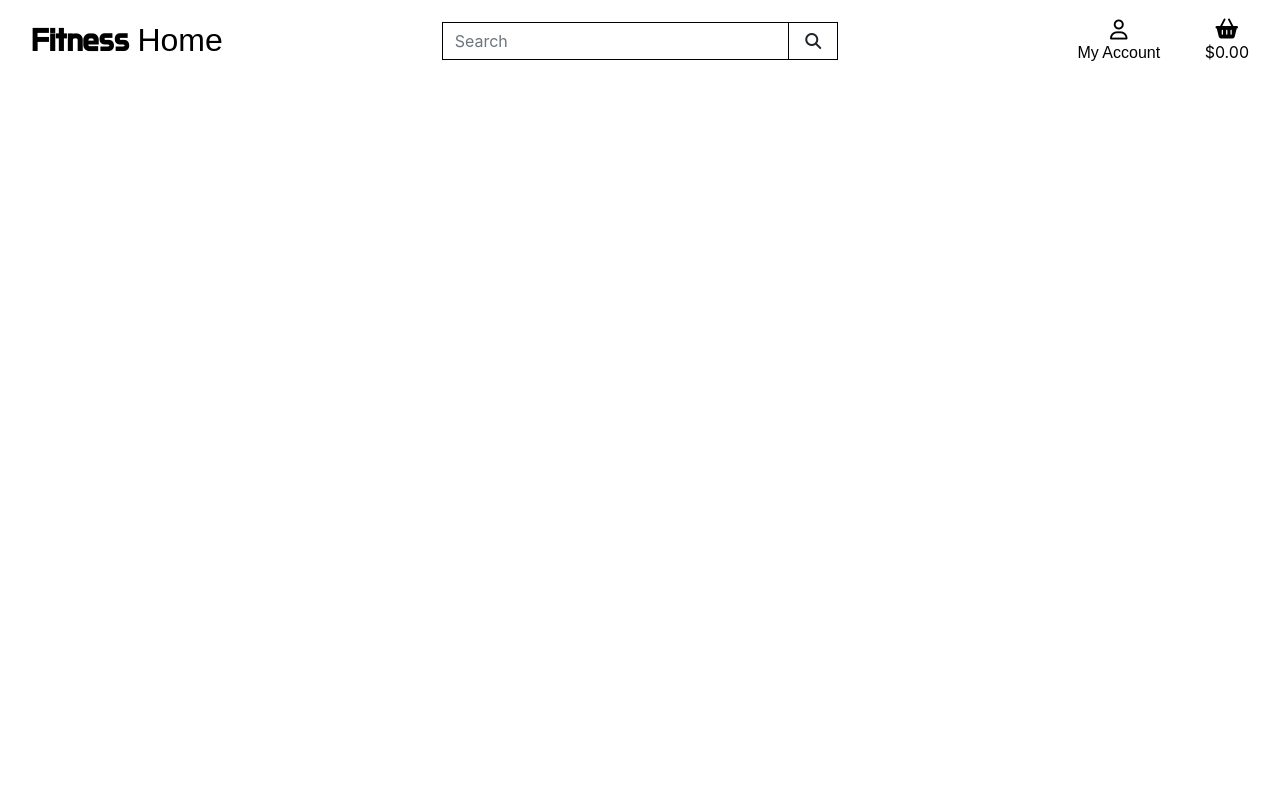
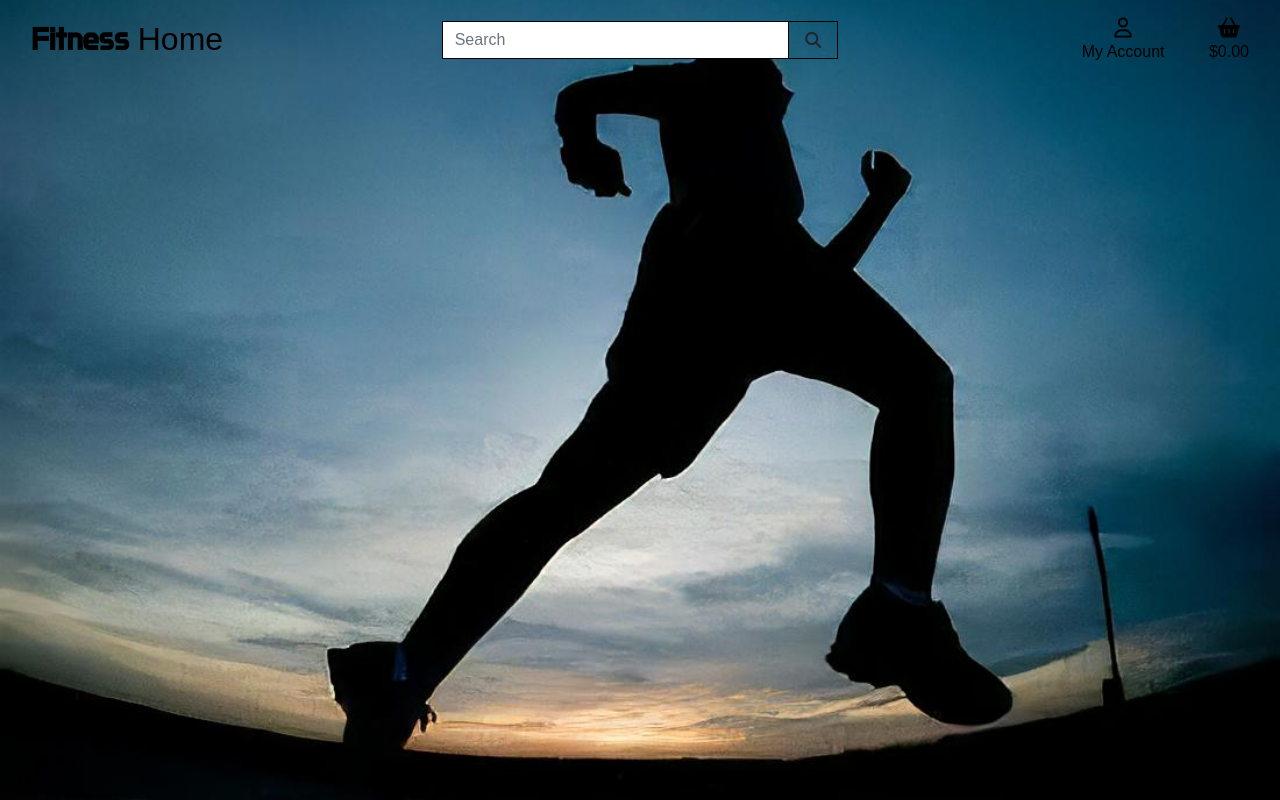
Before and after one commit to sohailshams/fitness-home, a Django app: page / in a window 1280 px wide. Run offline with Django 3.2, Linux system fonts and the light colour scheme; some libraries are stand-ins or nearby versions.

Commit message:
Added media dir & background image

```diff
--- a/static/css/base.css
+++ b/static/css/base.css
@@ -1,5 +1,12 @@
 html {
     height: 100%;
+}
+body {
+    background: url('/media/background.jpg') no-repeat center center fixed;
+    background-size: cover;
+    height: calc(100vh - 164px);
+    color: #fafafa;
+    font-family: 'Ubunto', sans-serif;
 }
 /* from Bulma */
 .icon {
```
Also changed, not shown: media/background.jpg (added).
